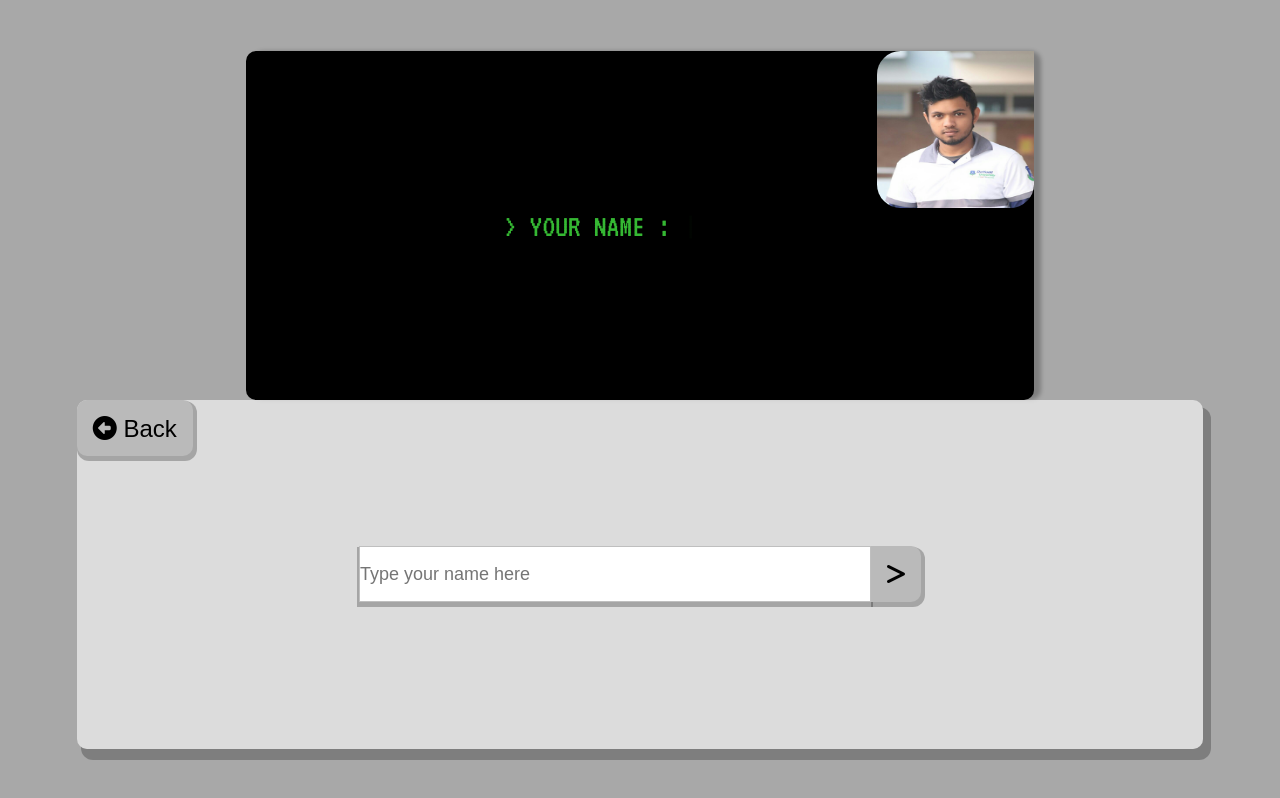
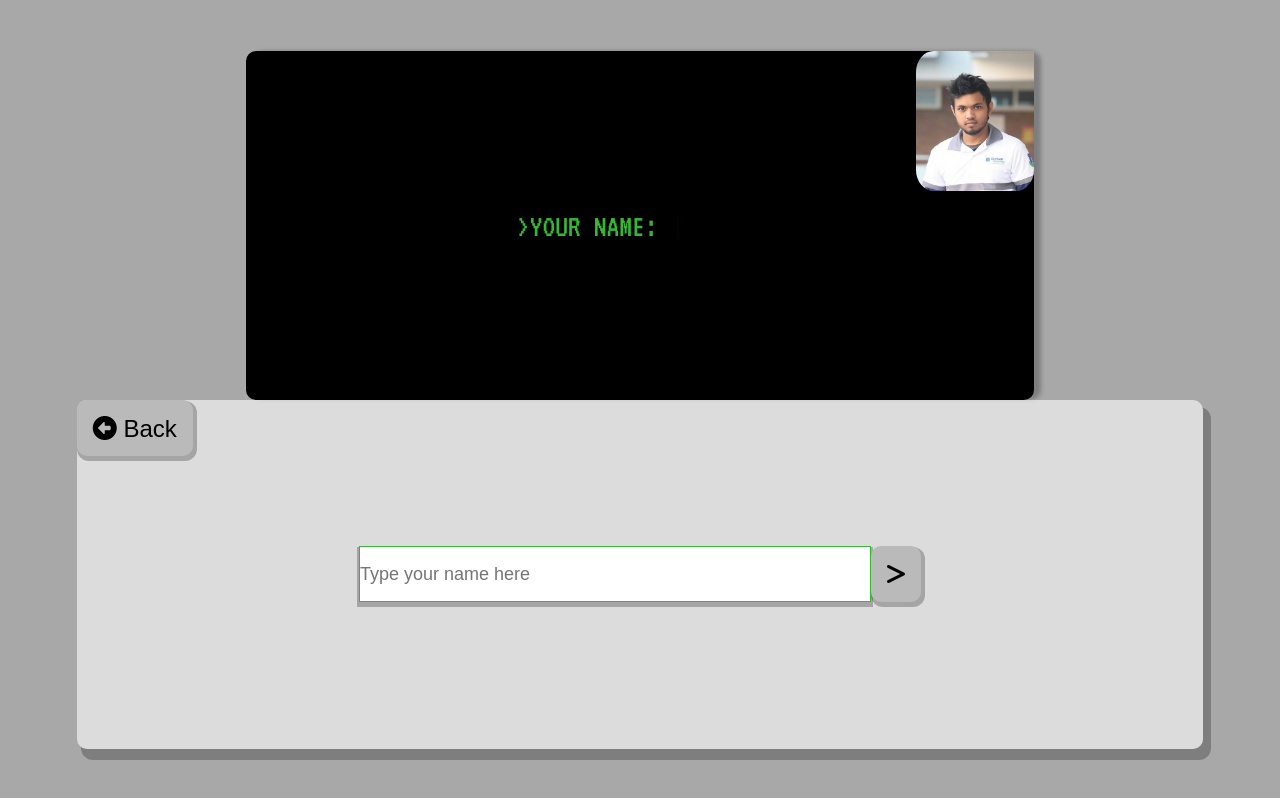
Before and after one commit to Sakkhor909/portfolio, a React (Create React App) app: page / in a window 1280 px wide. Both pictures are taken after a click on the button "Contact". Built offline with nearby package versions, Linux system fonts and the light colour scheme.

Commit message:
App.jsx refactor complete

```diff
--- a/package.json
+++ b/package.json
@@ -18,7 +18,6 @@
   "bugs": {
     "url": "https://github.com/Sakkhor909/portfolio/issues"
   },
-  "homepage": "https://sakkhor909.github.io/portfolio",
   "dependencies": {
     "@testing-library/jest-dom": "^5.11.4",
     "@testing-library/react": "^11.1.0",
--- a/src/components/App.jsx
+++ b/src/components/App.jsx
@@ -2,125 +2,89 @@ import React, { useState } from "react";
 import GlobalStyles from "./styles/Global";
 import { Body, Container, Keyboard } from "./styles/Styled";
 import Monitor from "./Monitor/Monitor";
+import { ButtonsData, ContactFormData } from "./Monitor/MonitorData";
 import Button from "./Button";
 import ContactForm from "./ContactForm/ContactForm";
 
 function App() {
+  // Defining Monitor Data state
   const [MonitorData, setMonitorData] = useState({
+    command: null,
     massage: "Welcome to my website",
     speed: 100,
     display: null,
-    clicked: "home",
+    page: "home",
     inputData: "",
+    errorData: null,
   });
-
-  const showName = () => {
-    setMonitorData({
-      ...MonitorData,
-      massage: "My Name is Minhajur Rahman",
-      display: null,
-    });
+  // Function for keyboard command
+  const TabCommand = (command, massage, speed, display, page) => {
+    // Changing monitor data
+    ShowToMonitor(
+      MonitorData,
+      setMonitorData,
+      command,
+      massage,
+      speed,
+      display,
+      page
+    );
   };
-
-  const showProfession = () => {
-    setMonitorData({
-      ...MonitorData,
-      massage: "I am a Full Stack Developer",
-      display: null,
-    });
-  };
-
-  const showEducation = () => {
-    setMonitorData({
-      ...MonitorData,
-      massage: `I have studied Bachelor of Business Administration (BBA) with a major in Management Information system (MIS) graduated from <a href="https://daffodilvarsity.edu.bd/" target="_blank"> Daffodil Internation University  </a> `,
-      speed: 40,
-      display: null,
-    });
-  };
-
-  const showProjects = () => {
-    setMonitorData({
-      ...MonitorData,
-      massage: `<ul>
-                <li> Raw Javascript :
-                <a href="https://sakkhor909.github.io/javascript-projects/webcolorgame/" target="_blank"> Web Color Game
-                </a>
-                </li>
-                <li> Live Project : <a href="https://khuji.net/" target="_blank"> Khuji </a> </li>
-                </ul>`,
-      speed: 70,
-      display: "inline-block",
-    });
-  };
-
-  const showContactForm = () => {
-    setMonitorData({
-      ...MonitorData,
-      massage: `Your Name : `,
-      speed: 70,
-      clicked: "contact",
-    });
-  };
-
+  // Function for back to Home section
   const backto = (event) => {
     if (MonitorData.inputData !== "") {
-      alert("All data you input will be lost, are you sure ?")
+      alert("All data you input will be lost, are you sure ?");
     }
-    setMonitorData({
-      ...MonitorData,
-      massage: "Welcome to my website",
-      clicked: "home",
-      inputData: "",
-    });
-   event.target.blur();
+    ResetMonitor(MonitorData, setMonitorData);
+    event.target.blur();
   };
-
   return (
     <>
       <GlobalStyles />
       <Body>
         <Container>
           <Monitor
+            command={MonitorData.command}
             Massage={MonitorData.massage}
             speed={MonitorData.speed}
             Display={MonitorData.display}
             inputData={MonitorData.inputData}
+            errorData={MonitorData.errorData}
           />
-          <Keyboard button={MonitorData.clicked}>
-            {MonitorData.clicked === "contact" ? (
+          <Keyboard button={MonitorData.page}>
+            {MonitorData.page === "contact" ? (
               <>
                 <Button
                   Text="Back"
+                  Type="button"
                   Icon="fa-arrow-alt-circle-left"
                   className="backBtn"
                   handelClicked={backto}
                 />
-                <ContactForm State={MonitorData} setState={setMonitorData} />
+                <ContactForm
+                  monitorState={MonitorData}
+                  setMonitorState={setMonitorData}
+                />
               </>
             ) : (
               <>
-                <Button Text="Name" Icon="fa-user" handelClicked={showName} />
-                <Button
-                  Text="Profession"
-                  Icon="fa-user-tie"
-                  handelClicked={showProfession}
-                />
-                <Button
-                  Text="Education"
-                  Icon="fa-user-graduate"
-                  handelClicked={showEducation}
-                />
-                <Button
-                  Text="Projects"
-                  Icon="fa-diagram-project"
-                  handelClicked={showProjects}
-                />
-                <Button
-                  Text="Contact"
-                  Icon="fa-envelope"
-                  handelClicked={showContactForm}
-                />
+                {ButtonsData.map((button) => (
+                  <Button
+                    key={button.id}
+                    Type="button"
+                    Text={button.Text}
+                    Icon={button.Icon}
+                    handelClicked={() =>
+                      TabCommand(
+                        button.command,
+                        button.MonitorData,
+                        button.typingSpeed,
+                        button.display,
+                        button.page
+                      )
+                    }
+                  />
+                ))}
               </>
             )}
           </Keyboard>
@@ -131,3 +95,37 @@ function App() {
 }
 
 export default App;
+
+function ShowToMonitor(
+  state,
+  setFunc,
+  command,
+  massage,
+  speed = 100,
+  display = null,
+  page = "home"
+) {
+  setFunc({
+    ...state,
+    command: command,
+    massage: massage,
+    speed: speed,
+    display: display,
+    page: page,
+    inputData: "",
+    errorData: null,
+  });
+}
+
+function ResetMonitor(MonitorData, setMonitorData) {
+  setMonitorData({
+    ...MonitorData,
+    command: null,
+    massage: "Welcome to my website",
+    speed: 100,
+    display: null,
+    page: "home",
+    inputData: "",
+    errorData: null,
+  });
+}
--- a/src/components/Button.jsx
+++ b/src/components/Button.jsx
@@ -27,6 +27,7 @@ const KeyButton = styled.button`
   transition: 0.3s;
   outline: none;
   border: none;
+  @media (hover: hover) {
     &:hover,
     :focus {
       color: #35b833;
@@ -38,6 +39,19 @@ const KeyButton = styled.button`
       transform: translateY(5px);
       box-shadow: 1px 2px 0px 2px rgb(0 0 0 / 25%);
     }
+  }
+  @media (hover: none) {
+    &:focus {
+      color: #35b833;
+      background: rgba(255, 255, 255, 0.6);
+      transform: translateY(-5px);
+      box-shadow: 4px 6px 0px 2px rgb(0 0 0 / 25%);
+    }
+    &:active {
+      transform: translateY(5px);
+      box-shadow: 1px 2px 0px 2px rgb(0 0 0 / 25%);
+    }
+  }
   @media only screen and (max-width: 750px) {
     font-size: 1rem;
     margin-left: 0%;
--- a/src/components/ContactForm/ContactForm.jsx
+++ b/src/components/ContactForm/ContactForm.jsx
@@ -3,8 +3,7 @@ import styled from "styled-components";
 import Input from "./Input";
 import Button from "../Button";
 
-
-function ContactForm({ State, setState }) {
+function ContactForm({ monitorState, setMonitorState }) {
   const [ContcatData, setContcatData] = useState({
     name: null,
     email: null,
@@ -17,14 +16,15 @@ function ContactForm({ State, setState }) {
   });
 
   const showContactData = (event) => {
-    setState({
-      ...State,
+    setMonitorState({
+      ...monitorState,
       inputData: event.target.value,
     });
   };
 
   const handelSubmit = (event, Step) => {
     event.preventDefault();
+    let inputValue = event.target[0].defaultValue.trim();
     setStep((prevValue) => {
       if (prevValue === 1) {
         setInputState({
@@ -34,33 +34,35 @@ function ContactForm({ State, setState }) {
         });
         setContcatData({
           ...ContcatData,
-          name: event.target[0].defaultValue,
+          name: inputValue,
         });
-        setState({
-          ...State,
+        setMonitorState({
+          ...monitorState,
           inputData: "",
-          massage: `Your Email : `,
+          command: `Your Email`,
         });
       }
       if (prevValue === 2) {
-        setState({
-          ...State,
+        setMonitorState({
+          ...monitorState,
           inputData: "",
-          massage: `Your Massage : `,
+          command: `Your Massage`,
         });
         setInputState({
           ...InputState,
           inputtype: "textarea",
+          Placeholder: "Type Your Massage Here...",
         });
         setContcatData({
           ...ContcatData,
-          email: event.target[0].defaultValue,
+          email: inputValue,
         });
       }
       if (prevValue === 3) {
-        setState({
-          ...State,
+        setMonitorState({
+          ...monitorState,
           inputData: "",
+          command: null,
           massage: `I will be text you soon, Thank you`,
         });
         setInputState({
@@ -70,7 +72,7 @@ function ContactForm({ State, setState }) {
         });
         setContcatData({
           ...ContcatData,
-          massage: event.target[0].defaultValue,
+          massage: inputValue,
         });
       }
       return (Step = prevValue + 1);
@@ -81,10 +83,21 @@ function ContactForm({ State, setState }) {
   let Form = null;
 
   if (Step !== 4) {
-    Form = <StyledContactForm onSubmit={() => handelSubmit(event, Step)}>
-    <Input inputtype={InputState.inputtype} handelChange={showContactData} value={State.inputData} placeholder={InputState.Placeholder} />
-    <Button Type="submit" Icon="fa-greater-than" buttonName={State.clicked} />
-     </StyledContactForm>
+    Form = (
+      <StyledContactForm onSubmit={(event) => handelSubmit(event, Step)}>
+        <Input
+          inputtype={InputState.inputtype}
+          handelChange={showContactData}
+          value={monitorState.inputData}
+          placeholder={InputState.Placeholder}
+        />
+        <Button
+          Type="submit"
+          Icon="fa-greater-than"
+          buttonName={monitorState.clicked}
+        />
+      </StyledContactForm>
+    );
   }
 
   return Form;
--- a/src/components/ContactForm/Input.jsx
+++ b/src/components/ContactForm/Input.jsx
@@ -13,6 +13,9 @@ function Input({ inputtype, value, handelChange, placeholder }) {
           autoComplete="off"
           required
           placeholder={placeholder}
+          autoFocus
+          minLength="3"
+          maxLength="25"
         />
       );
       break;
@@ -33,10 +36,9 @@ function Input({ inputtype, value, handelChange, placeholder }) {
         <StyledTextArea
           onChange={handelChange}
           value={value}
-          spellcheck="true"
-          maxLength="500"
           placeholder={placeholder}
           required
+          autoFocus
         />
       );
       break;
--- a/src/components/Monitor/Monitor.jsx
+++ b/src/components/Monitor/Monitor.jsx
@@ -1,15 +1,19 @@
-import React, {useEffect} from "react";
-import styled from "styled-components";
-import { StyledMonitor, MonitorMassage } from "./Monitor.styled";
+import React from "react";
+import {
+  StyledMonitor,
+  MonitorMassage,
+  Blinker,
+  ErroeData,
+} from "./Monitor.styled";
 import MyImage from "../MyImage";
 import Typewriter from "typewriter-effect";
 
-function Monitor({ Massage, speed, Display, inputData }) {
+function Monitor({ command, Massage, speed, Display, inputData, errorData }) {
   return (
     <StyledMonitor>
       <MyImage />
       <MonitorMassage Display={Display}>
-        &gt;{" "}
+        {command && `>${command}: `}
         <Typewriter
           options={{
             strings: Massage,
@@ -20,19 +24,21 @@ function Monitor({ Massage, speed, Display, inputData }) {
         />
         <span>{inputData}</span>
         <Blinker>|</Blinker>
+        {errorData && (
+          <ErroeData>
+            {" "}
+            &gt;{" "}
+            <Typewriter
+              options={{
+                strings: errorData,
+                autoStart: true,
+              }}
+            />
+          </ErroeData>
+        )}
       </MonitorMassage>
     </StyledMonitor>
   );
 }
 
 export default Monitor;
-
-const Blinker = styled.span`
-  animation: blinker 1s infinite;
-
-  @keyframes blinker {
-    50% {
-      opacity: 0;
-    }
-  }
-`;
--- /dev/null
+++ b/src/components/Monitor/MonitorData.js
@@ -0,0 +1,57 @@
+
+
+export const ContactFormData = {
+  command1: "Your Name",
+  speed: 70,
+  display: "inline-block",
+  clicked: "contact",
+};
+
+export const ButtonsData = [
+  {
+    id : 1,
+    command: "Name",
+    Text: "Name",
+    Icon: "fa-user",
+    MonitorData : "Minhajur Rahman"
+  },
+  {
+    id : 2,
+    command: "Profession",
+    Text: "Profession",
+    Icon: "fa-user-tie",
+    MonitorData : "Full Stack Developer"
+  },
+  {
+    id : 3,
+    command: "Education",
+    Text: "Education",
+    Icon: "fa-user-graduate",
+    MonitorData : `I have studied Bachelor of Business Administration (BBA) with a major in Management Information system (MIS) graduated from <a href="https://daffodilvarsity.edu.bd/" target="_blank"> Daffodil Internation University  </a>`,
+    typingSpeed : 40
+  },
+  {
+    id : 4,
+    command: "Projects",
+    Text: "Projects",
+    Icon: "fa-diagram-project",
+    MonitorData : `<ul>
+    <li> Raw Javascript :
+    <a href="https://sakkhor909.github.io/javascript-projects/webcolorgame/" target="_blank"> Web Color Game </a>
+    </li>
+    <li> Live Project : <a href="https://khuji.net/" target="_blank"> Khuji </a> </li>
+    </ul>`,
+    typingSpeed : 70,
+    display: "inline-block",
+  },
+  {
+    id : 5,
+    command: "Your Name",
+    Text: "Contact",
+    Icon: "fa-envelope",
+    MonitorData : "",
+    typingSpeed : 70,
+    display: "inline-block",
+    page: "contact",
+  },
+];
--- a/src/components/MyImage.jsx
+++ b/src/components/MyImage.jsx
@@ -7,15 +7,15 @@ const MyImage = () => <MyImageCSS src={Image} alt="My Image" />;
 export default MyImage;
 
 const MyImageCSS = styled.img`
-  width: 20%;
-  height: 45%;
+  width: 15%;
+  height: 40%;
   position: absolute;
   top: 0;
   right: 0;
   border-radius: 15% 0px 15% 15%;
   @media (orientation: portrait) {
-    width: 30%;
-    height: 30%;
+    width: 25%;
+    height: 25%;
     border-radius: 50%;
     top: -5%;
     right: -5%;
```
Also changed, not shown: src/components/Monitor/Monitor.styled.js (+18 -0 lines). Lines whose indentation alone changed are shown as unchanged.
